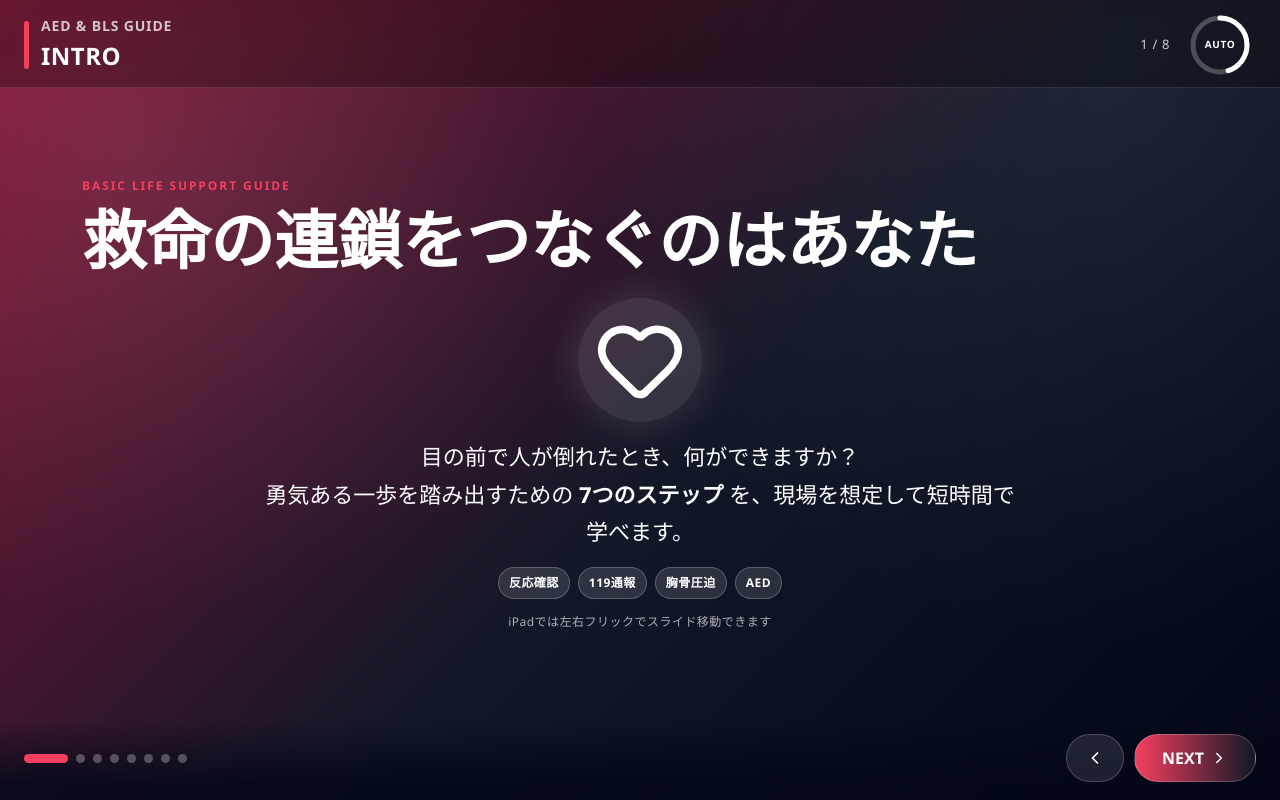
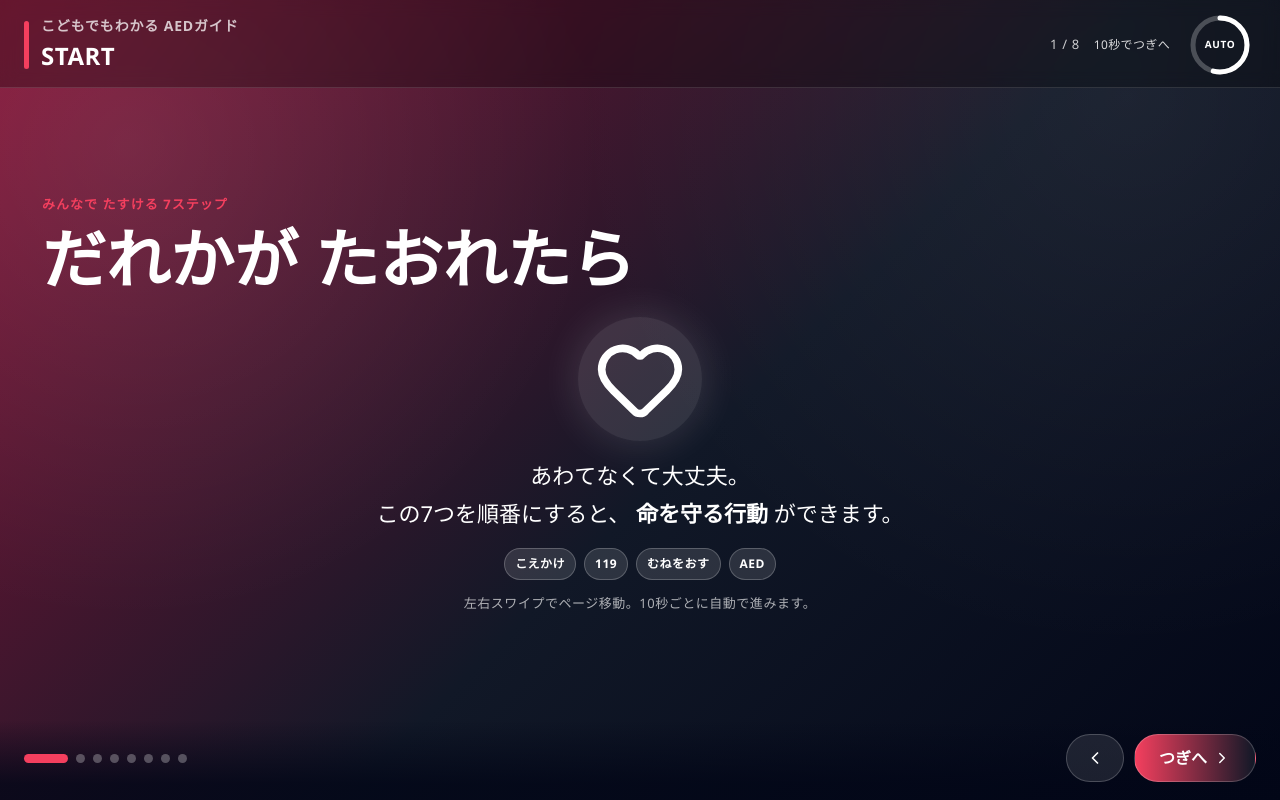
Before and after one commit to setsuna-0201/Setsuna0201-Oasaka-Nurse, a React (Vite) app: page / in a window 1280 px wide. Built offline with nearby package versions, Linux system fonts and the light colour scheme.

Commit message:
Improve iPad slide UX and kid-friendly wording

```diff
--- a/src/App.css
+++ b/src/App.css
@@ -89,6 +89,13 @@
   font-variant-numeric: tabular-nums;
 }
 
+.auto-note {
+  margin: 0;
+  font-size: 12px;
+  opacity: 0.84;
+  letter-spacing: 0.03em;
+}
+
 .timer-button {
   border: 0;
   background: transparent;
@@ -140,12 +147,12 @@
 }
 
 .gesture-surface {
-  touch-action: pan-y;
+  touch-action: manipulation;
   user-select: none;
 }
 
 .slide-shell {
-  width: min(1120px, 100%);
+  width: min(1200px, 100%);
   max-height: calc(100dvh - 190px);
   overflow-y: auto;
   overflow-x: hidden;
@@ -155,7 +162,7 @@
     transform 0.32s ease,
     filter 0.32s ease;
   opacity: 1;
-  transform: scale(1);
+  transform: translateX(0) scale(1);
 }
 
 .slide-shell::-webkit-scrollbar {
@@ -169,16 +176,22 @@
 
 .slide-shell.is-transitioning {
   opacity: 0;
-  transform: scale(0.985);
-  filter: blur(4px);
+  filter: blur(3px);
+}
+
+.slide-shell.is-transitioning.to-next {
+  transform: translateX(-56px) scale(0.985);
+}
+
+.slide-shell.is-transitioning.to-prev {
+  transform: translateX(56px) scale(0.985);
 }
 
 .sub-title {
   margin: 0 0 10px;
-  text-transform: uppercase;
-  letter-spacing: 0.16em;
+  letter-spacing: 0.08em;
   font-weight: 700;
-  font-size: 12px;
+  font-size: 13px;
 }
 
 .slide-title {
@@ -262,7 +275,7 @@
 .card-note {
   margin: 0;
   opacity: 0.86;
-  font-size: 15px;
+  font-size: 16px;
   line-height: 1.55;
 }
 
@@ -436,7 +449,7 @@
 .gesture-hint {
   margin: 14px 0 0;
   text-align: center;
-  font-size: 12px;
+  font-size: 13px;
   letter-spacing: 0.04em;
   opacity: 0.65;
 }
@@ -506,6 +519,16 @@
   }
 }
 
+@media (min-width: 900px) and (orientation: landscape) {
+  .bls-main {
+    padding: 16px 24px;
+  }
+
+  .slide-shell {
+    max-height: calc(100dvh - 176px);
+  }
+}
+
 @media (max-width: 900px) {
   .bls-header {
     height: 84px;
@@ -521,6 +544,10 @@
   }
 
   .slide-index {
+    display: none;
+  }
+
+  .auto-note {
     display: none;
   }
 
--- a/src/App.tsx
+++ b/src/App.tsx
@@ -34,6 +34,7 @@ interface SwipeStart {
 const SWIPE_MIN_DISTANCE_PX = 56;
 const SWIPE_MAX_OFF_AXIS_PX = 72;
 const SWIPE_MAX_DURATION_MS = 650;
+const TOTAL_SLIDES = 8;
 
 function CircularTimer({
   duration,
@@ -160,12 +161,13 @@ export default function App() {
   const [currentSlide, setCurrentSlide] = useState(0);
   const [isPlaying, setIsPlaying] = useState(true);
   const [isTransitioning, setIsTransitioning] = useState(false);
+  const [transitionDirection, setTransitionDirection] = useState<"next" | "prev">("next");
   const [cprPulse, setCprPulse] = useState(0);
 
   const transitionLockRef = useRef(false);
   const transitionTimeoutRef = useRef<number | null>(null);
   const swipeStartRef = useRef<SwipeStart | null>(null);
-  const slideDuration = 12000;
+  const slideDuration = 10000;
 
   useEffect(() => {
     const interval = window.setInterval(() => {
@@ -174,9 +176,11 @@ export default function App() {
     return () => window.clearInterval(interval);
   }, []);
 
-  const startTransition = useCallback((updater: (prev: number, total: number) => number) => {
+  const startTransition = useCallback(
+    (direction: "next" | "prev", updater: (prev: number, total: number) => number) => {
       if (transitionLockRef.current) return;
       transitionLockRef.current = true;
+      setTransitionDirection(direction);
       setIsTransitioning(true);
 
       if (transitionTimeoutRef.current !== null) {
@@ -184,19 +188,21 @@ export default function App() {
       }
 
       transitionTimeoutRef.current = window.setTimeout(() => {
-      setCurrentSlide((prev) => updater(prev, 8));
+        setCurrentSlide((prev) => updater(prev, TOTAL_SLIDES));
         setIsTransitioning(false);
         transitionLockRef.current = false;
         transitionTimeoutRef.current = null;
       }, 320);
-  }, []);
+    },
+    [],
+  );
 
   const handleNext = useCallback(() => {
-    startTransition((prev, total) => (prev + 1) % total);
+    startTransition("next", (prev, total) => (prev + 1) % total);
   }, [startTransition]);
 
   const handlePrev = useCallback(() => {
-    startTransition((prev, total) => (prev - 1 + total) % total);
+    startTransition("prev", (prev, total) => (prev - 1 + total) % total);
   }, [startTransition]);
 
   const parseSwipe = useCallback(
@@ -213,7 +219,6 @@ export default function App() {
       if (Math.abs(deltaX) < SWIPE_MIN_DISTANCE_PX) return;
       if (Math.abs(deltaY) > SWIPE_MAX_OFF_AXIS_PX) return;
 
-      setIsPlaying(false);
       if (deltaX < 0) {
         handleNext();
       } else {
@@ -249,11 +254,9 @@ export default function App() {
   useEffect(() => {
     const onKeyDown = (event: KeyboardEvent) => {
       if (event.key === "ArrowLeft") {
-        setIsPlaying(false);
         handlePrev();
       }
       if (event.key === "ArrowRight") {
-        setIsPlaying(false);
         handleNext();
       }
     };
@@ -273,9 +276,9 @@ export default function App() {
   const slides: SlideData[] = [
     {
       id: 0,
-      step: "INTRO",
-      title: "救命の連鎖をつなぐのはあなた",
-      subTitle: "Basic Life Support Guide",
+      step: "START",
+      title: "だれかが たおれたら",
+      subTitle: "みんなで たすける 7ステップ",
       accentColor: "#f43f5e",
       bgGradient: "linear-gradient(135deg, #881337 0%, #111827 55%, #020617 100%)",
       content: (
@@ -284,16 +287,16 @@ export default function App() {
             <Heart size={92} />
           </div>
           <p className="lead">
-            目の前で人が倒れたとき、何ができますか？
+            あわてなくて大丈夫。
             <br />
-            勇気ある一歩を踏み出すための
-            <strong> 7つのステップ </strong>
-            を、現場を想定して短時間で学べます。
+            この7つを順番にすると、
+            <strong> 命を守る行動 </strong>
+            ができます。
           </p>
           <div className="chip-row">
-            <span className="chip">反応確認</span>
-            <span className="chip">119通報</span>
-            <span className="chip">胸骨圧迫</span>
+            <span className="chip">こえかけ</span>
+            <span className="chip">119</span>
+            <span className="chip">むねをおす</span>
             <span className="chip">AED</span>
           </div>
         </section>
@@ -301,90 +304,90 @@ export default function App() {
     },
     {
       id: 1,
-      step: "STEP 01",
-      title: "反応の確認",
-      subTitle: "Check Response",
+      step: "STEP 1",
+      title: "1. こえをかける",
+      subTitle: "よびかけ",
       accentColor: "#3b82f6",
       bgGradient: "linear-gradient(135deg, #1e3a8a 0%, #111827 60%, #020617 100%)",
       content: (
         <section className="slide-grid two-col">
           <div className="card">
             <User size={84} />
-            <p className="card-title">肩を叩きながら呼びかける</p>
-            <p className="card-note">「大丈夫ですか!?」と耳元で大きな声で確認</p>
+            <p className="card-title">かたをトントンして聞く</p>
+            <p className="card-note">「だいじょうぶ？」と大きな声で</p>
           </div>
           <div className="card muted">
             <Hand size={42} />
-            <p className="card-title">反応なしなら次へ</p>
-            <p className="card-note">迷った場合も心停止として、直ちに次の行動へ</p>
+            <p className="card-title">へんじがなければ次へ</p>
+            <p className="card-note">まよったら、すぐ助けを呼ぼう</p>
           </div>
         </section>
       ),
     },
     {
       id: 2,
-      step: "STEP 02",
-      title: "助けを呼ぶ",
-      subTitle: "Call for Help",
+      step: "STEP 2",
+      title: "2. おとなをよぶ",
+      subTitle: "119 と AED",
       accentColor: "#f59e0b",
       bgGradient: "linear-gradient(135deg, #78350f 0%, #111827 60%, #020617 100%)",
       content: (
         <section className="slide-grid two-col">
           <div className="card">
             <Phone size={42} />
-            <p className="card-title">119番通報</p>
-            <p className="card-note">場所・状況・患者状態を短く順に伝える</p>
+            <p className="card-title">119に電話する</p>
+            <p className="card-note">「どこで」「だれが」を落ち着いて話す</p>
           </div>
           <div className="card">
             <Zap size={42} />
-            <p className="card-title">AEDの手配</p>
-            <p className="card-note">指差しで「あなた、AEDをお願いします」</p>
+            <p className="card-title">AEDを持ってきてもらう</p>
+            <p className="card-note">「あなた、AEDお願いします」と頼む</p>
           </div>
           <p className="helper-note">
-            <ArrowRight size={14} /> 周囲の人には「救急車の誘導」「交代要員」も依頼
+            <ArrowRight size={14} /> ほかの人には「救急車の案内」もお願いする
           </p>
         </section>
       ),
     },
     {
       id: 3,
-      step: "STEP 03",
-      title: "呼吸の確認",
-      subTitle: "Check Breathing",
+      step: "STEP 3",
+      title: "3. いきをみる",
+      subTitle: "10びょうだけ",
       accentColor: "#14b8a6",
       bgGradient: "linear-gradient(135deg, #134e4a 0%, #111827 60%, #020617 100%)",
       content: (
         <section className="slide-grid two-col">
           <div className="card">
             <Activity size={44} className={cprPulse === 0 ? "pulse-soft" : "pulse-strong"} />
-            <p className="card-title">10秒以内で確認</p>
-            <p className="card-note">胸とお腹の動きを見て、正常呼吸か判断する</p>
+            <p className="card-title">10びょうで確認</p>
+            <p className="card-note">むねとおなかが動くか見る</p>
           </div>
           <div className="card warning">
             <AlertTriangle size={42} />
-            <p className="card-title">死戦期呼吸に注意</p>
-            <p className="card-note">しゃくり上げる呼吸は「呼吸なし」で対応する</p>
+            <p className="card-title">おかしないきは危ない</p>
+            <p className="card-note">しゃくりあげるような呼吸は「いきなし」</p>
           </div>
         </section>
       ),
     },
     {
       id: 4,
-      step: "STEP 04",
-      title: "胸骨圧迫",
-      subTitle: "CPR",
+      step: "STEP 4",
+      title: "4. むねをおす",
+      subTitle: "リズムよく",
       accentColor: "#ef4444",
       bgGradient: "linear-gradient(135deg, #7f1d1d 0%, #111827 60%, #020617 100%)",
       content: (
         <section className="slide-grid single">
           <div className="card wide">
             <Heart size={72} className={cprPulse === 0 ? "cpr-down" : "cpr-up"} />
-            <p className="card-title">5cm沈む強さで 100〜120回/分</p>
-            <p className="card-note">胸の真ん中を、強く・速く・絶え間なく圧迫</p>
+            <p className="card-title">まんなかを 強く・はやく</p>
+            <p className="card-note">1分で100〜120回。5cmくらいしずむ強さで</p>
             <div className="chip-row">
-              <span className="chip danger">深さ: 約5cm</span>
-              <span className="chip danger">テンポ: 100-120</span>
-              <span className="chip danger">しっかりリコイル！</span>
+              <span className="chip danger">ふかさ 5cm</span>
+              <span className="chip danger">1分 100-120回</span>
+              <span className="chip danger">おしたら もどす</span>
             </div>
           </div>
         </section>
@@ -392,9 +395,9 @@ export default function App() {
     },
     {
       id: 5,
-      step: "STEP 05",
-      title: "AEDパッドの位置",
-      subTitle: "Pad Placement",
+      step: "STEP 5",
+      title: "5. AEDシールをはる",
+      subTitle: "はる場所",
       accentColor: "#10b981",
       bgGradient: "linear-gradient(135deg, #064e3b 0%, #111827 60%, #020617 100%)",
       content: (
@@ -403,14 +406,14 @@ export default function App() {
             <TorsoWithPads />
           </div>
           <div className="card pad-info">
-            <p className="card-title">心臓を挟む位置に2枚</p>
+            <p className="card-title">シールは2まい</p>
             <ol className="plain-list ordered">
-              <li>右鎖骨の下（胸の右上）</li>
-              <li>左脇腹（胸の左下）</li>
+              <li>みぎむねの上</li>
+              <li>ひだりわきの下</li>
             </ol>
-            <p className="card-note">パッド同士は重ならない。機器の音声指示に従って操作する。</p>
+            <p className="card-note">かさならないようにして、音声ガイドどおりに進める</p>
             <p className="helper-note">
-              <ArrowRight size={14} /> 金属アクセサリを外し、濡れた肌は拭き取る
+              <ArrowRight size={14} /> ぬれていたらふく。ネックレスははずす
             </p>
           </div>
         </section>
@@ -418,20 +421,20 @@ export default function App() {
     },
     {
       id: 6,
-      step: "STEP 06",
-      title: "電気ショック",
-      subTitle: "Electric Shock",
+      step: "STEP 6",
+      title: "6. ボタン前に声かけ",
+      subTitle: "みんな はなれて",
       accentColor: "#f97316",
       bgGradient: "linear-gradient(135deg, #7c2d12 0%, #111827 60%, #020617 100%)",
       content: (
         <section className="slide-grid single">
           <div className="card shock">
             <Zap size={56} />
-            <p className="card-title">離れてください！</p>
+            <p className="card-title">ショックします。はなれて！</p>
             <ul className="plain-list">
-              <li>解析中・充電中は患者に触れない</li>
-              <li>ショック指示が出たら周囲へ離れるよう声かけ</li>
-              <li>ショック後は即座に胸骨圧迫を再開する</li>
+              <li>からだに さわらない</li>
+              <li>「みんな はなれて」と大きく言う</li>
+              <li>おわったら すぐむねをおす</li>
             </ul>
           </div>
         </section>
@@ -439,9 +442,9 @@ export default function App() {
     },
     {
       id: 7,
-      step: "FINISH",
-      title: "あきらめない心",
-      subTitle: "Don't Give Up",
+      step: "GOAL",
+      title: "7. つづけて待つ",
+      subTitle: "きゅうきゅうたいへ",
       accentColor: "#a855f7",
       bgGradient: "linear-gradient(135deg, #581c87 0%, #111827 60%, #020617 100%)",
       content: (
@@ -450,12 +453,12 @@ export default function App() {
             <Siren size={76} />
           </div>
           <p className="lead">
-            救急隊に引き継ぐまで、絶え間なく続ける。
+            救急隊が来るまで、
             <br />
-            あなたの行動が誰かの未来をつなぎます。
+            交代しながら続けよう。あなたの行動が命を守る。
           </p>
           <p className="finish-tag">
-            <CheckCircle2 size={18} /> BLS CYCLE COMPLETE
+            <CheckCircle2 size={18} /> よくできました
           </p>
         </section>
       ),
@@ -463,6 +466,7 @@ export default function App() {
   ];
 
   const current = slides[currentSlide];
+  const slideShellClassName = `slide-shell ${isTransitioning ? `is-transitioning to-${transitionDirection}` : ""}`;
 
   return (
     <div className="bls-app">
@@ -473,13 +477,14 @@ export default function App() {
         <div className="brand-wrap">
           <span className="step-bar" style={{ backgroundColor: current.accentColor }} />
           <div>
-            <p className="brand-title">AED & BLS GUIDE</p>
+            <p className="brand-title">こどもでもわかる AEDガイド</p>
             <p className="brand-step">{current.step}</p>
           </div>
         </div>
 
         <div className="header-meta">
           <p className="slide-index">{currentSlide + 1} / {slides.length}</p>
+          <p className="auto-note">10秒でつぎへ</p>
           <button
             type="button"
             className="timer-button"
@@ -502,13 +507,13 @@ export default function App() {
         onTouchEnd={handleTouchEnd}
         onTouchCancel={resetSwipe}
       >
-        <div className={`slide-shell ${isTransitioning ? "is-transitioning" : ""}`}>
+        <div className={slideShellClassName}>
           <p className="sub-title" style={{ color: current.accentColor }}>
             {current.subTitle}
           </p>
           <h1 className="slide-title">{current.title}</h1>
           {current.content}
-          <p className="gesture-hint">iPadでは左右フリックでスライド移動できます</p>
+          <p className="gesture-hint">左右スワイプでページ移動。10秒ごとに自動で進みます。</p>
         </div>
       </main>
 
@@ -524,7 +529,6 @@ export default function App() {
                 style={isActive ? { backgroundColor: slide.accentColor } : undefined}
                 onClick={() => {
                   setCurrentSlide(index);
-                  setIsPlaying(false);
                 }}
                 aria-label={`Go to ${slide.step}`}
               />
@@ -542,7 +546,7 @@ export default function App() {
             style={{ background: `linear-gradient(90deg, ${current.accentColor} 0%, #111827 100%)` }}
             aria-label="Next slide"
           >
-            NEXT <ChevronRight size={18} />
+            つぎへ <ChevronRight size={18} />
           </button>
         </div>
       </footer>
```
Lines whose indentation alone changed are shown as unchanged.
